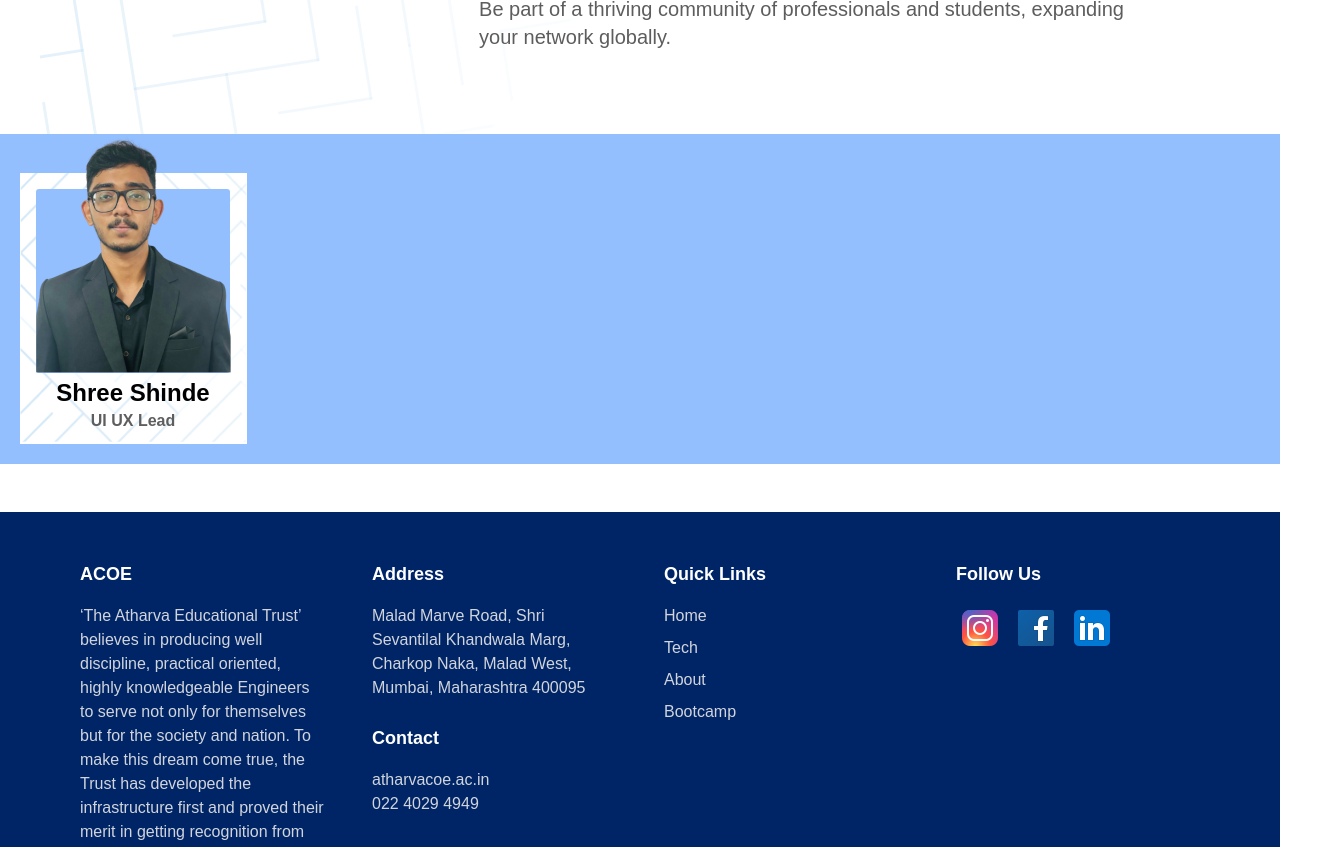
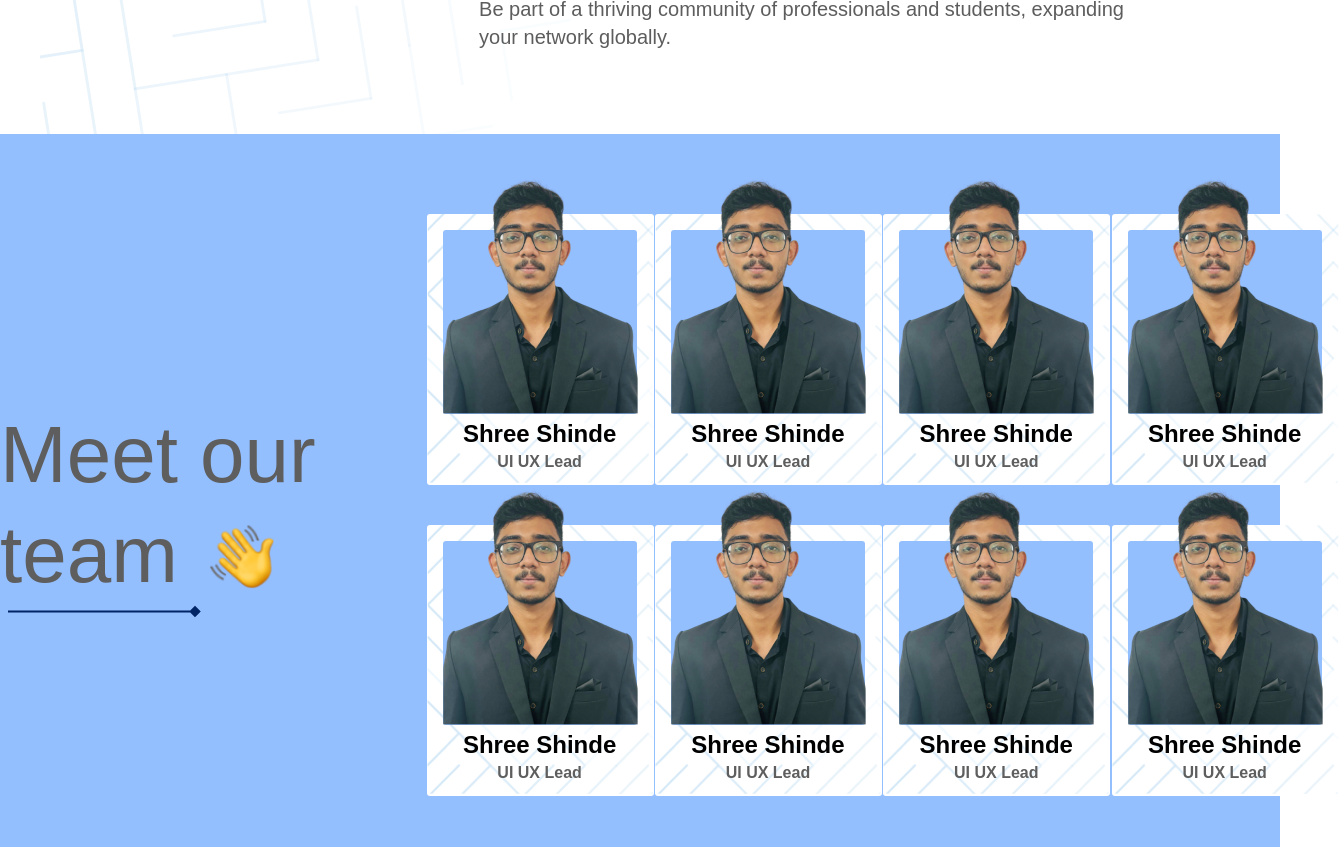
Before and after one commit to vaibhavraut07/csi, a React (Create React App) app: page / in a window 1280 px wide. Shown: the part 1940-2787 px from the top of the page, 1339 px wide, since content can reach past the window. Built offline with nearby package versions, Linux system fonts and the light colour scheme; the HTML template or start-up script is replaced by a standard one.

Commit message:
progress on team section & fixed footer top margin

```diff
--- a/src/components/Footer.jsx
+++ b/src/components/Footer.jsx
@@ -40,7 +40,7 @@ const footerData = {
 
 function Footer() {
   return (
-    <footer className="relative md:h-[570px] bg-[#002567] text-gray-300 py-12 mt-12 p-12 ">
+    <footer className="relative md:h-[570px] bg-[#002567] text-gray-300 py-12 p-12 ">
       <div className="mx-auto px-4 sm:px-6 lg:px-8">
         <div className="grid grid-cols-1 sm:grid-cols-2  md:grid-cols-4 gap-12 md:justify-between">
           <div>
--- a/src/components/landingPage/Team.jsx
+++ b/src/components/landingPage/Team.jsx
@@ -1,10 +1,67 @@
 import React from 'react'
 import TeamMemberCard from './TeamMemberCard.jsx'
 function Team() {
+
+  const teamMembers = [
+    {
+      "name":"Shree Shinde",
+      "role":"UI UX Lead",
+      "imgpath":"/landingpage/sree.png"
+    },
+    {
+      "name":"Shree Shinde",
+      "role":"UI UX Lead",
+      "imgpath":"/landingpage/sree.png"
+    },
+    {
+      "name":"Shree Shinde",
+      "role":"UI UX Lead",
+      "imgpath":"/landingpage/sree.png"
+    },
+    {
+      "name":"Shree Shinde",
+      "role":"UI UX Lead",
+      "imgpath":"/landingpage/sree.png"
+    },
+    {
+      "name":"Shree Shinde",
+      "role":"UI UX Lead",
+      "imgpath":"/landingpage/sree.png"
+    },
+    {
+      "name":"Shree Shinde",
+      "role":"UI UX Lead",
+      "imgpath":"/landingpage/sree.png"
+    },
+    {
+      "name":"Shree Shinde",
+      "role":"UI UX Lead",
+      "imgpath":"/landingpage/sree.png"
+    },
+    {
+      "name":"Shree Shinde",
+      "role":"UI UX Lead",
+      "imgpath":"/landingpage/sree.png"
+    }
+  ]
+
   return (
-    <div className='bg-[#94BFFF] pb-5'>
-      <marquee behavior="scroll" direction="left" className="text-2xl text-black font-sans font-bold">Meet Our Team</marquee>
-        <TeamMemberCard />
+    <div className='bg-[#94BFFF] pt-20 pb-20'>
+      <div className='flex items-center justify-center'>
+        <div className='relative flex items-center   max-w-[500px] leading-tight'>
+          <h1 className="text-[80px] text-[#5E5E5E] font-productsansmedium font-medium">Meet our team
+          </h1>
+          <img className="absolute left-[210px] top-[120px] w-16 h-16" src='/landingpage/wavinghand.png' />
+          <img className="absolute left-2 top-[200px]" src='/landingpage/line14.svg' />
+        </div>
+        <div className='grid grid-cols-1 sm-custom:grid-cols-2 lg-custom:grid-cols-4 gap-10 '>
+        {
+          teamMembers.map((member,index) => (
+            <TeamMemberCard key={index} name={member.name} role={member.role} imgpath={member.imgpath}/>
+          ))
+        }
+        </div>
+      </div>
     </div>
   )
 }
--- a/src/components/landingPage/TeamMemberCard.jsx
+++ b/src/components/landingPage/TeamMemberCard.jsx
@@ -1,15 +1,15 @@
 import React from 'react'
 
-function TeamMemberCard() {
+function TeamMemberCard({imgpath, name, role}) {
   return (
-    <div className='relative w-[227px] h-[271px] bg-white ml-5'>
+    <div className='relative w-[227px] h-[271px] bg-white ml-5 rounded-[3px] '>
         <img className="absolute rounded-[3px]" src="/landingpage/membercardbg.png"></img>
         <div className='absolute px-4'>
         <div className='w-[194px] h-[184px] bg-[#94BFFF]  mt-4 rounded-[3px] '>
-          <img className='absolute top-[-50px]' src='/landingpage/sree.png'></img>
+          <img className='absolute top-[-50px]' src={imgpath}></img>
         </div>
-        <h1 className='mt-1 text-center font-productsans text-2xl font-bold'>Shree Shinde</h1>
-        <h2 className='text-center font-productsans text-[#5E5E5E] font-bold'>UI UX Lead</h2>
+        <h1 className='mt-1 text-center font-productsans text-2xl font-bold'>{name}</h1>
+        <h2 className='text-center font-productsans text-[#5E5E5E] font-bold'>{role}</h2>
         </div>
     </div>
   )
```
Also changed, not shown: public/landingpage/line14.svg (added), public/landingpage/wavinghand.png (added).
